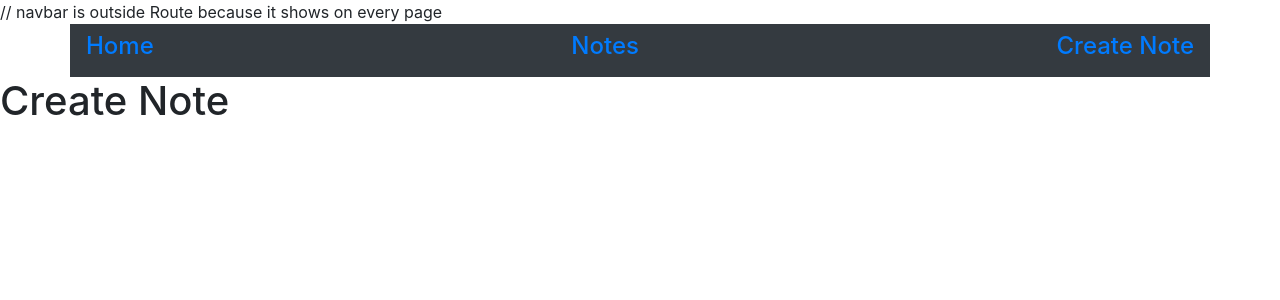
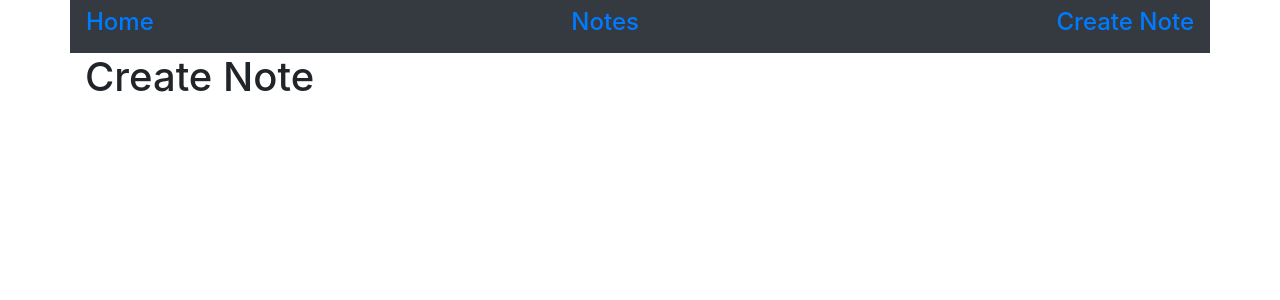
Before and after one commit to catalinarose1361/MERN-To-Do, a React (Create React App) app in the folder frontend/: page /create in a window 1280 px wide. Shown: the top 300 px of the page. Built offline with nearby package versions, Linux system fonts and the light colour scheme.

Commit message:
added classname container to component divs for better alignment. Also fixed a comment that was rendering to the page

```diff
--- a/frontend/src/App.js
+++ b/frontend/src/App.js
@@ -4,11 +4,11 @@ import Navbar from "./components/Navbar"
 import Notes from "./components/Notes"
 import Home from "./components/Home"
 import CreateNote from "./components/CreateNote"
-
+// navbar is outside Route because it shows on every page
 function App() {
   return (
     <Router>
-      // navbar is outside Route because it shows on every page
+
        <Navbar />
 
         <Route path="/" exact>
--- a/frontend/src/components/CreateNote.jsx
+++ b/frontend/src/components/CreateNote.jsx
@@ -1,7 +1,7 @@
 import React from "react"
 
 function CreateNote() {
-    return <div>
+    return <div className="container">
         <h1>Create Note</h1>
     </div>
 }
--- a/frontend/src/components/Home.jsx
+++ b/frontend/src/components/Home.jsx
@@ -1,7 +1,7 @@
 import React from "react"
 
 function Home() {
-    return <div>
+    return <div className="container">
         <h1>Home</h1>
     </div>
 }
--- a/frontend/src/components/Notes.jsx
+++ b/frontend/src/components/Notes.jsx
@@ -1,7 +1,7 @@
 import React from "react"
 
 function Notes() {
-    return <div>
+    return <div className="container">
         <h1>Notes</h1>
     </div>
 }
```
